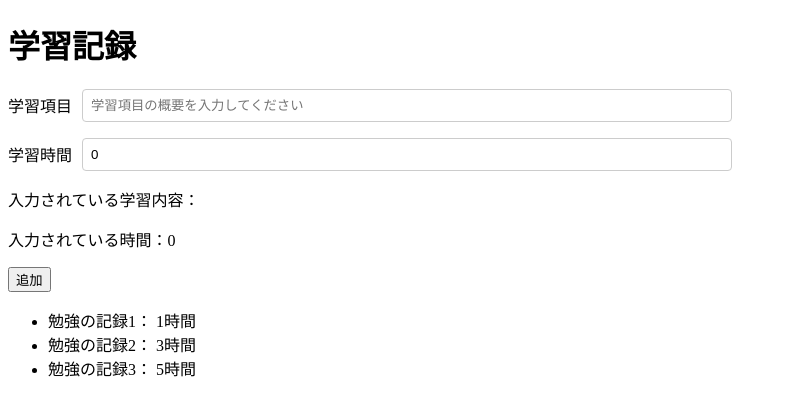
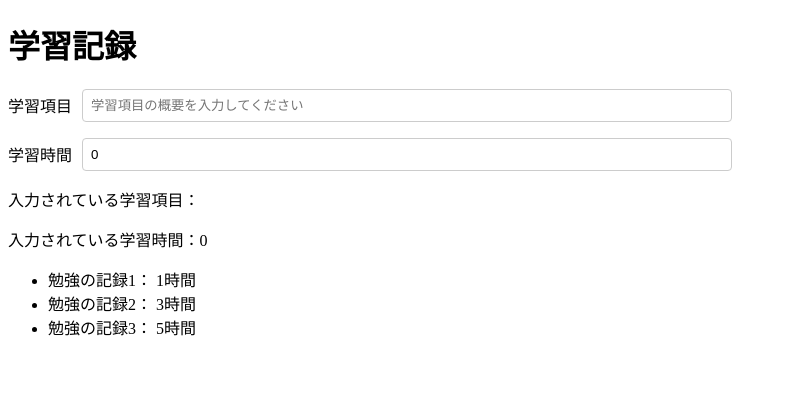
Before and after one commit to tasaishogo/sample-vite, a React (Vite) app: page / in a window 1280 px wide. Shown: the top 416 px of the page, without its empty margins (0-787 px from the left). Built offline with nearby package versions, Linux system fonts and the light colour scheme.

Commit message:
InputLogs.jsxがやや肥大していると感じたためより細かくComponentを分割

```diff
--- a/src/LearningLog.jsx
+++ b/src/LearningLog.jsx
@@ -1,5 +1,6 @@
 import { useState } from 'react'
-import { InputLogs } from './components/InputLogs'
+import { FormGroups } from './components/FormGroups'
+import { PreviewList } from './components/PreviewList'
 import { LogList } from './components/LogList'
 
 
@@ -15,6 +16,11 @@ export const LearningLog = () => {
     setLogTime(e.target.value)
   }
 
+  const InputItems = [
+    { label: "学習項目", key: "title", type: "text", placeholder: "学習項目の概要を入力してください", value: logTitle, onChange: onChangeLogTitle },
+    { label: "学習時間", key: "time", type: "number", placeholder: "学習時間を入力してください", value: logTime, onChange: onChangeLogTime }
+  ]
+
   const records = [
     { title: "勉強の記録1", time: 1 },
     { title: "勉強の記録2", time: 3 },
@@ -23,12 +29,8 @@ export const LearningLog = () => {
   return (
     <>
       <h1>学習記録</h1>
-      <InputLogs
-        logTitle={logTitle}
-        logTime={logTime}
-        onChangeLogTitle={onChangeLogTitle}
-        onChangeLogTime={onChangeLogTime}
-      />
+      <FormGroups items={InputItems} />
+      <PreviewList items={InputItems} />
       <LogList logs={records} />
     </>
   )
--- /dev/null
+++ b/src/components/FormGroups.jsx
@@ -0,0 +1,30 @@
+const styles = {
+    formGroup: {
+        display: 'flex',
+        justifyContent: 'flex-start',
+        alignItems: 'center',
+        marginBottom: '1rem',
+    },
+    label: {
+        marginRight: '10px',
+    },
+    input: {
+        width: '50%',
+        padding: '8px',
+        border: '1px solid #ccc',
+        borderRadius: '4px',
+    },
+};
+
+export const FormGroups = ({ items }) => {
+    return (
+        <div>
+            {items.map(({ label, key, type, placeholder, value, onChange }) => (
+                <div style={styles.formGroup}>
+                    <label style={styles.label} htmlFor={key}>{label}</label>
+                    <input style={styles.input} id={key} type={type} placeholder={placeholder} value={value} onChange={onChange} />
+                </div>
+            ))}
+        </div>
+    )
+}
--- a/src/components/InputLogs.jsx
+++ /dev/null
@@ -1,40 +0,0 @@
-const styles = {
-    formGroup: {
-        display: 'flex',
-        justifyContent: 'flex-start',
-        alignItems: 'center',
-        marginBottom: '1rem',
-    },
-    label: {
-        marginRight: '10px',
-    },
-    input: {
-        width: '50%',
-        padding: '8px',
-        border: '1px solid #ccc',
-        borderRadius: '4px',
-    },
-};
-
-export const InputLogs = (props) => {
-    const { logTitle, logTime, onChangeLogTitle, onChangeLogTime } = props
-    return (
-        <div>
-            <div>
-                <div style={styles.formGroup}>
-                    <label style={styles.label} htmlFor="title">学習項目</label>
-                    <input style={styles.input} id="title" type="text" placeholder='学習項目の概要を入力してください' value={logTitle} onChange={onChangeLogTitle} />
-                </div >
-                <div style={styles.formGroup}>
-                    <label style={styles.label} htmlFor="time">学習時間</label>
-                    <input style={styles.input} id="time" type="number" placeholder='学習時間を入力してください' value={logTime} onChange={onChangeLogTime} min="0" step="0.5" />
-                </div >
-            </div>
-            <div>
-                <p>入力されている学習内容：{logTitle}</p>
-                <p>入力されている時間：{logTime}</p>
-            </div>
-            <button>追加</button>
-        </div>
-    )
-}
--- /dev/null
+++ b/src/components/PreviewList.jsx
@@ -0,0 +1,9 @@
+export const PreviewList = ({ items }) => {
+    return (
+        <div>
+            {items.map(({ label, value }) => (
+                <p>入力されている{label}：{value}</p>
+            ))}
+        </div>
+    )
+}
```
